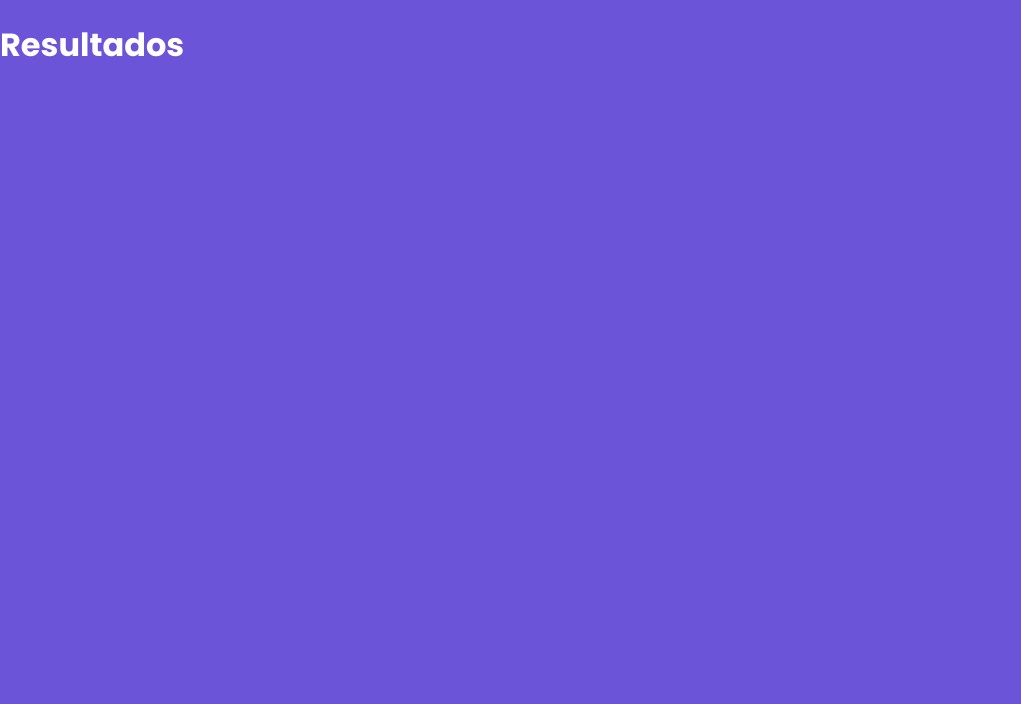
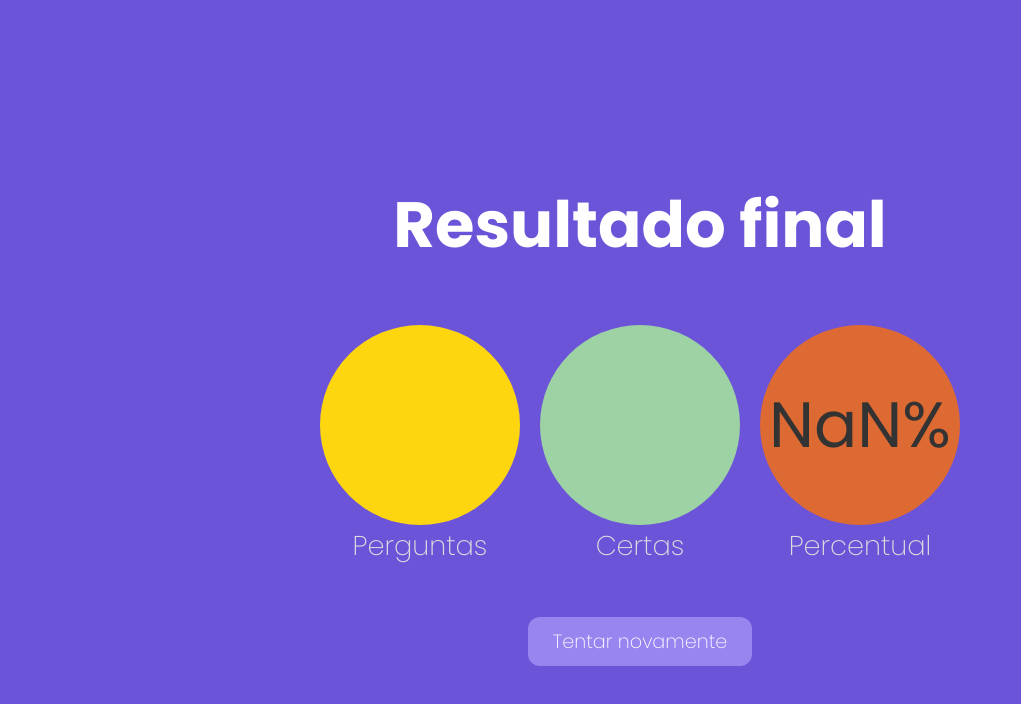
Before and after one commit to jmarc00s/quiz, a Next.js app: page /resultado in a window 1280 px wide. Shown: the top 704 px of the page, without its empty margins (0-1021 px from the left). Built offline with nearby package versions, Linux system fonts and the light colour scheme.

Commit message:
Criando componente de estatísticas

```diff
--- /dev/null
+++ b/src/components/Estatistica.module.css
@@ -0,0 +1,22 @@
+.estatistica {
+  display: flex;
+  flex-direction: column;
+  margin: 10px;
+}
+
+.valor {
+  display: flex;
+  justify-content: center;
+  align-items: center;
+  height: 200px;
+  width: 200px;
+  border-radius: 50%;
+  font-size: 4rem;
+}
+
+.texto {
+  color: #ddd;
+  font-size: 1.7rem;
+  text-align: center;
+  font-weight: 200;
+}
--- /dev/null
+++ b/src/components/Estatistica.tsx
@@ -0,0 +1,33 @@
+import React from "react";
+import styles from "./Estatistica.module.css";
+
+interface EstatisticaProps {
+  valor: any;
+  texto: string;
+  corFundo?: string;
+  corFonte?: string;
+}
+
+const Estatistica = ({
+  valor,
+  texto,
+  corFonte,
+  corFundo,
+}: EstatisticaProps) => {
+  return (
+    <div className={styles.estatistica}>
+      <div
+        className={styles.valor}
+        style={{
+          backgroundColor: corFundo ?? "#fdd60f",
+          color: corFonte ?? "#333",
+        }}
+      >
+        {valor}
+      </div>
+      <div className={styles.texto}>{texto}</div>
+    </div>
+  );
+};
+
+export default Estatistica;
--- a/src/components/Questao.tsx
+++ b/src/components/Questao.tsx
@@ -29,12 +29,13 @@ const Questao = ({
     <div className={styles.questao}>
       <Enunciado texto={questao.enunciado} />
       <Temporizador
+        key={questao.id}
         duracao={tempoParaResposta ?? 10}
         tempoEsgotado={tempoEsgotado}
       />
       {questao?.respostas?.map((resposta, i) => (
         <Resposta
-          key={i}
+          key={`${questao.id} - ${i}`}
           valor={resposta}
           indice={i}
           letra={letras[i].valor}
--- a/src/components/Temporizador.tsx
+++ b/src/components/Temporizador.tsx
@@ -3,6 +3,7 @@ import styles from "./Temporizador.module.css";
 import { CountdownCircleTimer } from "react-countdown-circle-timer";
 
 interface TemporizadorProps {
+  key: any;
   duracao: number;
   tempoEsgotado: () => void;
 }
--- a/src/pages/index.tsx
+++ b/src/pages/index.tsx
@@ -81,12 +81,16 @@ const Home: NextPage = () => {
 
   return (
     <div className={styles.container}>
+      {questao ? (
         <Questionario
           questao={questao}
           ultimaPergunta={!idProximaPergunta()}
           aoResponder={aoResponder}
           irProximoPasso={irProximoPasso}
         />
+      ) : (
+        false
+      )}
     </div>
   );
 };
--- a/src/pages/resultado.tsx
+++ b/src/pages/resultado.tsx
@@ -1,11 +1,31 @@
 import React from "react";
+import { useRouter } from "next/router";
+import styles from "../styles/Resultado.module.css";
+import Estatistica from "../components/Estatistica";
+import Botao from "../components/Botao";
 
-const resultado = () => {
+const Resultado = () => {
+  const router = useRouter();
+
+  const total = router?.query?.total;
+  const certas = router?.query?.certas;
+  const percentual = Math.round((Number(certas) / Number(total)) * 100);
+
   return (
-    <div>
-      <h1>Resultados</h1>
+    <div className={styles.resultado}>
+      <h1>Resultado final</h1>
+      <div className={styles.estatisticas}>
+        <Estatistica valor={total} texto="Perguntas" />
+        <Estatistica valor={certas} texto="Certas" corFundo="#9cd2a4" />
+        <Estatistica
+          valor={`${percentual}%`}
+          texto="Percentual"
+          corFundo="#DE6a33"
+        />
+      </div>
+      <Botao href="/" texto="Tentar novamente" />
     </div>
   );
 };
 
-export default resultado;
+export default Resultado;
--- /dev/null
+++ b/src/styles/Resultado.module.css
@@ -0,0 +1,12 @@
+.resultado {
+  display: flex;
+  flex-direction: column;
+  align-items: center;
+  justify-content: center;
+  height: 100vh;
+  font-size: 2rem;
+}
+
+.estatisticas {
+  display: flex;
+}
```
Lines whose indentation alone changed are shown as unchanged.
